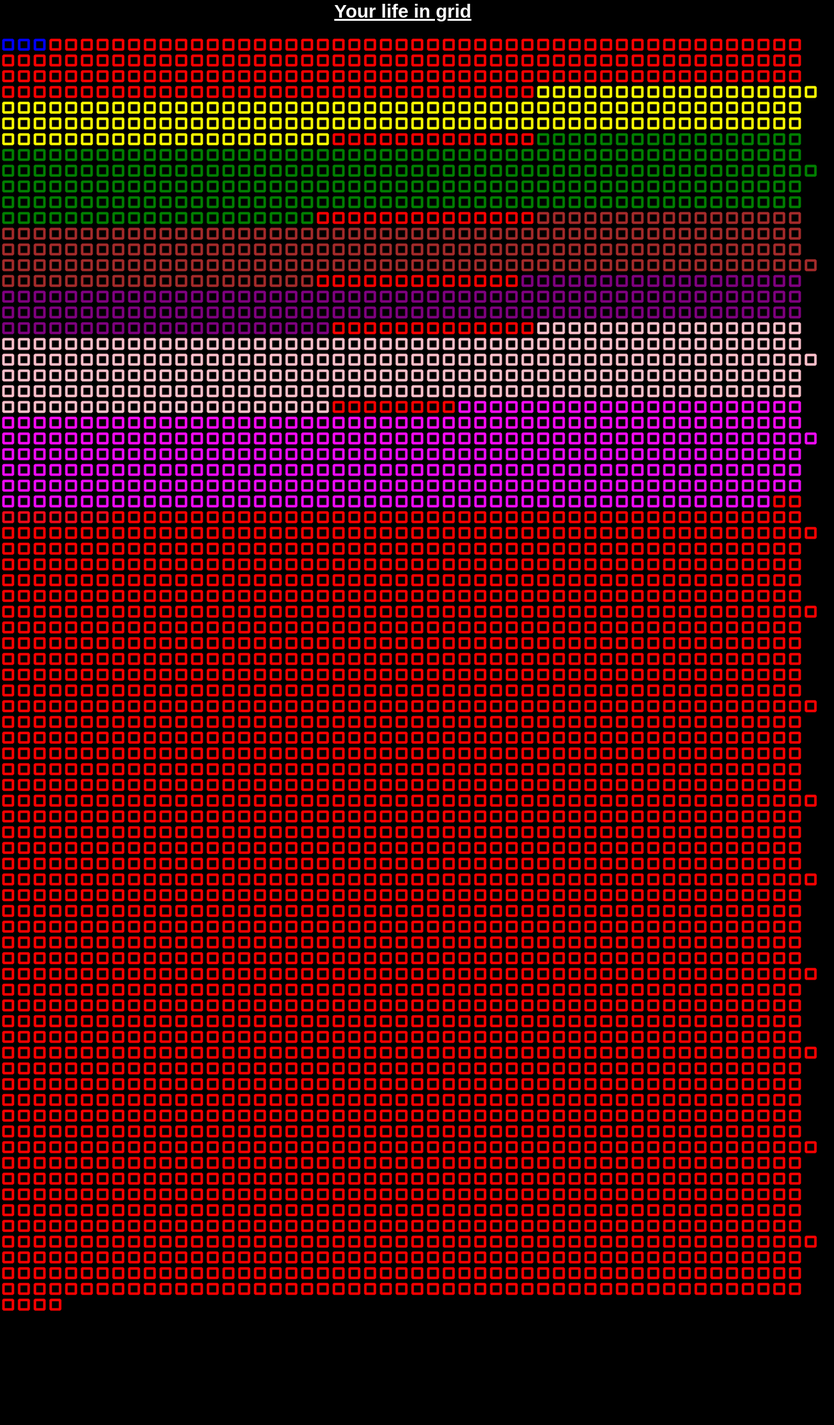
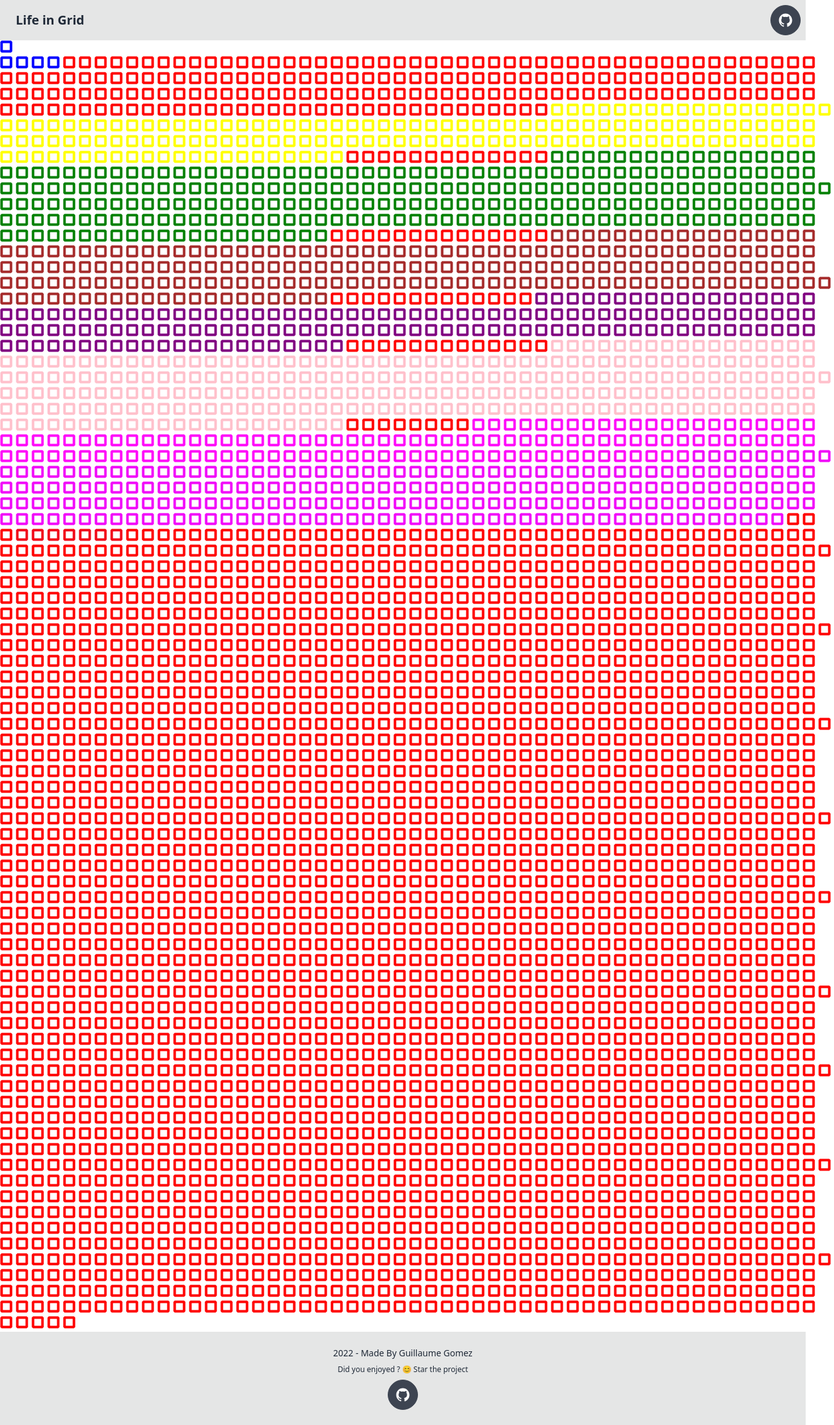
Before and after one commit to guillaume-gomez/life-in-grid, a React (Create React App) app: page / in a window 1280 px wide. Shown: the whole page at 63% size, 1325 px wide, since content can reach past the window. Before the commit the page ends 2086 px from the top, so only its background shows below. Built offline with nearby package versions, Linux system fonts and the light colour scheme.

Commit message:
setup daisy UI

```diff
--- a/package.json
+++ b/package.json
@@ -10,6 +10,7 @@
     "@types/node": "^16.7.13",
     "@types/react": "^17.0.20",
     "@types/react-dom": "^17.0.9",
+    "daisyui": "^2.1.0",
     "date-fns": "^2.28.0",
     "react": "^17.0.2",
     "react-dom": "^17.0.2",
--- a/src/App.css
+++ /dev/null
@@ -1,3 +0,0 @@
-.App {
-  text-align: center;
-}
--- a/src/App.tsx
+++ b/src/App.tsx
@@ -2,20 +2,23 @@
 import { BrowserRouter } from "react-router-dom";
 import { Routes, Route, Link } from "react-router-dom";
 
+import NavBar from "./NavBar";
+import Footer from "./Footer";
 import LifeInGridView from "./LifeInGridView";
 import FormView from "./FormView";
-import './App.css';
 
 
 function App() {
   return (
-    <div className="App">
+      <div className="w-full">
+        <NavBar/>
         <BrowserRouter>
           <Routes>
             <Route path="/" element={<LifeInGridView />} />
             <Route path="create" element={<FormView />} />
           </Routes>
         </BrowserRouter>
+        <Footer/>
     </div>
   );
 }
--- /dev/null
+++ b/src/Footer.tsx
@@ -0,0 +1,16 @@
+import React from 'react';
+import GitHubStarLink from "./GithubStarLink";
+
+function Footer(): React.ReactElement {
+  return (
+    <footer className="p-4 footer bg-base-300 text-base-content footer-center p-6">
+      <div>
+        <p> 2022 - Made By Guillaume Gomez</p>
+        <a href="https://github.com/guillaume-gomez/to-pointillism" className="text-xs">Did you enjoyed ? 😊 Star the project </a>
+        <GitHubStarLink />
+      </div>
+    </footer>
+  );
+}
+
+export default Footer;
--- a/src/FormView.tsx
+++ b/src/FormView.tsx
@@ -3,7 +3,7 @@
 function FormView() {
   return (
 
-<div className=" relative ">
+<div className="relative">
     <input type="text" id="simple-email" className=" flex-1 appearance-none border border-gray-300 w-full py-2 px-4 bg-white text-gray-700 placeholder-gray-400 shadow-sm text-base focus:outline-none focus:ring-2 focus:ring-purple-600 focus:border-transparent" placeholder="Your email"/>
     </div>
 
--- /dev/null
+++ b/src/GithubStarLink.tsx
@@ -0,0 +1,11 @@
+import React from "react";
+
+function GitHubStarLink() : React.ReactElement {
+    return(
+        <a aria-label="Github" target="_blank" rel="noreferrer" href="https://github.com/guillaume-gomez/life-in-grid" className="btn btn-circle">
+          <svg xmlns="http://www.w3.org/2000/svg" viewBox="0 0 512 512" className="inline-block w-6 h-6 fill-current"><path d="M256,32C132.3,32,32,134.9,32,261.7c0,101.5,64.2,187.5,153.2,217.9a17.56,17.56,0,0,0,3.8.4c8.3,0,11.5-6.1,11.5-11.4,0-5.5-.2-19.9-.3-39.1a102.4,102.4,0,0,1-22.6,2.7c-43.1,0-52.9-33.5-52.9-33.5-10.2-26.5-24.9-33.6-24.9-33.6-19.5-13.7-.1-14.1,1.4-14.1h.1c22.5,2,34.3,23.8,34.3,23.8,11.2,19.6,26.2,25.1,39.6,25.1a63,63,0,0,0,25.6-6c2-14.8,7.8-24.9,14.2-30.7-49.7-5.8-102-25.5-102-113.5,0-25.1,8.7-45.6,23-61.6-2.3-5.8-10-29.2,2.2-60.8a18.64,18.64,0,0,1,5-.5c8.1,0,26.4,3.1,56.6,24.1a208.21,208.21,0,0,1,112.2,0c30.2-21,48.5-24.1,56.6-24.1a18.64,18.64,0,0,1,5,.5c12.2,31.6,4.5,55,2.2,60.8,14.3,16.1,23,36.6,23,61.6,0,88.2-52.4,107.6-102.3,113.3,8,7.1,15.2,21.1,15.2,42.5,0,30.7-.3,55.5-.3,63,0,5.4,3.1,11.5,11.4,11.5a19.35,19.35,0,0,0,4-.4C415.9,449.2,480,363.1,480,261.7,480,134.9,379.7,32,256,32Z"></path></svg>
+        </a>
+    );
+}
+
+export default GitHubStarLink;
--- a/src/LifeInGridView.tsx
+++ b/src/LifeInGridView.tsx
@@ -18,10 +18,7 @@
   const [birthday] = useState<Date>(new Date(1992, 1, 2));
   const [forecastDeath] = useState<Date>(new Date(1992 + deathAge, 1, 2));
   return (
-    <div>
-      <h1 id="title" className="text-3xl font-bold underline">Your life in grid</h1>
-      <LifeGridCanvas deathDate={forecastDeath} birthdayDate={birthday} periods={periods} />
-    </div>
+    <LifeGridCanvas deathDate={forecastDeath} birthdayDate={birthday} periods={periods} />
   );
 }
 
--- /dev/null
+++ b/src/NavBar.tsx
@@ -0,0 +1,19 @@
+import React from 'react';
+import GitHubStarLink from "./GithubStarLink";
+
+function NavBar(): React.ReactElement {
+  return (
+     <div className="navbar bg-base-300">
+        <div className="flex-1">
+          <a className="btn btn-ghost normal-case text-xl">Life in Grid</a>
+        </div>
+        <div className="flex-none gap-2">
+          <div className="rounded-full">
+            <GitHubStarLink />
+          </div>
+        </div>
+      </div>
+  );
+}
+
+export default NavBar;
--- a/src/index.css
+++ b/src/index.css
@@ -1,16 +1,6 @@
 @tailwind base;
 @tailwind components;
 @tailwind utilities;
-
-html, body {
-  margin: 0;
-  padding: 0;
-  display: flex;
-  align-items: center;
-  justify-content: center;
-  font-family: "Arial";
-  background: black;
-}
 
 #container {
   display: flex;
--- a/tailwind.config.js
+++ b/tailwind.config.js
@@ -5,5 +5,5 @@
   theme: {
     extend: {},
   },
-  plugins: [],
+  plugins: [require("daisyui")],
 }
```
Also changed, not shown: 2 other files (tests, documents, lock files or other folders). Lines whose indentation alone changed are shown as unchanged.
